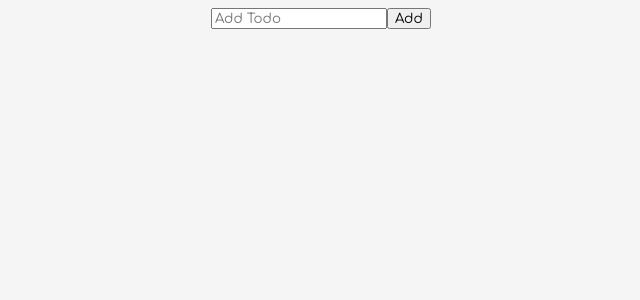
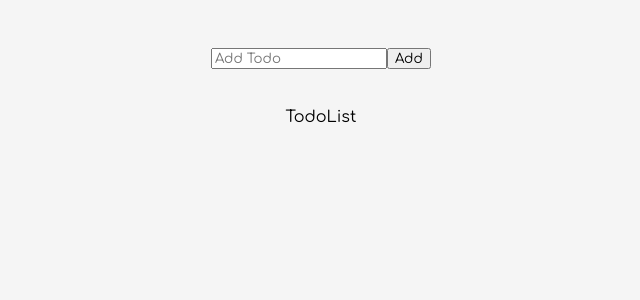
Before and after one commit to Ebaby-Portfolio/reactjs-todo-list, a React (Create React App) app: page / in a window 1280 px wide. Shown: the top 300 px of the page, without its empty margins (319-959 px from the left). Built offline with nearby package versions, Linux system fonts and the light colour scheme.

Commit message:
first round of styling for todo list and input list

```diff
--- a/src/App.css
+++ b/src/App.css
@@ -1,6 +1,7 @@
 .container {
   width: 100%;
   display: flex;
+  flex-direction: column;
   justify-content: center;
   align-items: center;
 }
--- a/src/App.js
+++ b/src/App.js
@@ -1,10 +1,12 @@
 import './App.css';
 import ListInput from './components/ListInput'
+import TodoList from './components/TodoList'
 
 function App() {
   return (
     <div className='container'>
       <ListInput />
+      <TodoList />
     </div>
   );
 }
--- a/src/components/ListInput.js
+++ b/src/components/ListInput.js
@@ -1,4 +1,5 @@
 import React, { useState } from 'react'
+import '../stylesheets/listInput.css'
 
 export default function ListInput() {
     const [value, setValue] = useState('')
--- a/src/components/TodoList.js
+++ b/src/components/TodoList.js
@@ -1,7 +1,8 @@
 import React from 'react'
+import '../stylesheets/todoList.css'
 
 export default function TodoList() {
     return (
-        <div>TodoList</div>
+        <div className='todo-list'>TodoList</div>
     )
 }
--- /dev/null
+++ b/src/stylesheets/listInput.css
@@ -0,0 +1,8 @@
+.list-input-form {
+    width: 100%;
+    height: 100px;
+    display: flex;
+    flex-direction: row;
+    justify-content: center;
+    align-items: center;
+}
--- /dev/null
+++ b/src/stylesheets/todoList.css
@@ -0,0 +1,7 @@
+.todo-list {
+    width: 100%;
+    display: flex;
+    flex-direction: row;
+    justify-content: center;
+    align-items: center;
+}
```
